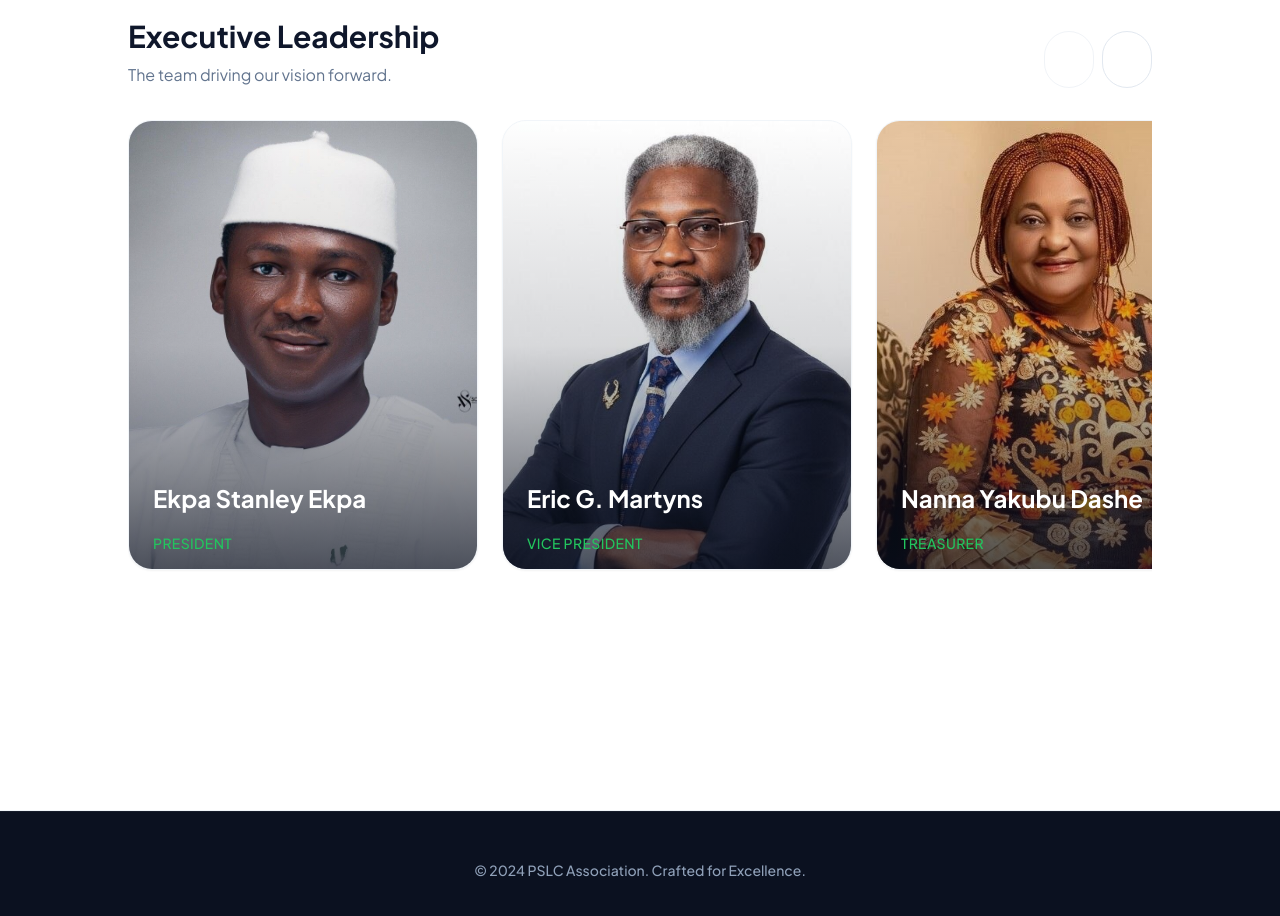
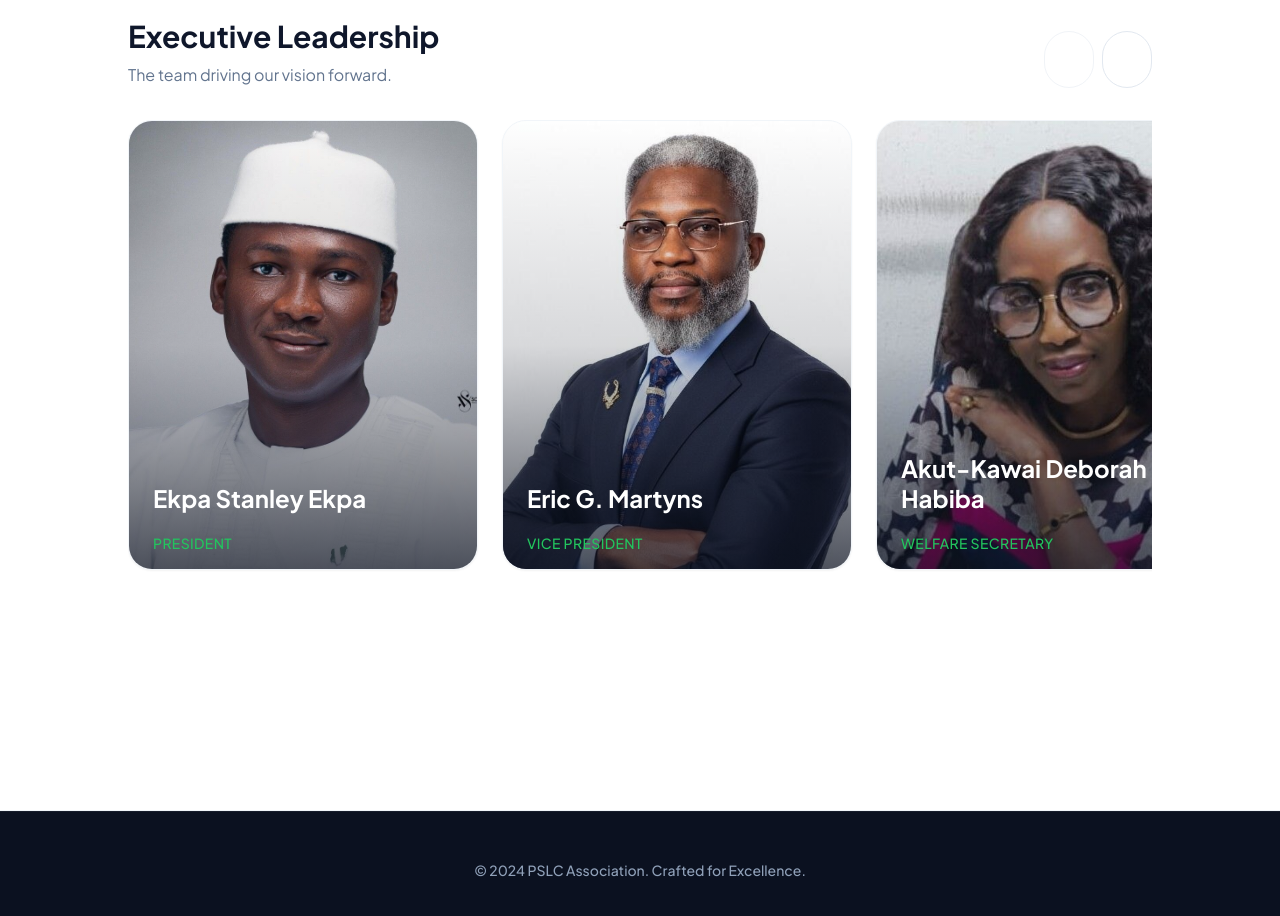
Before and after one commit to KusuConsult-NG/NIPA-Portal, a Next.js app: page /about in a window 1280 px wide. Shown: the part 1880-2796 px from the top of the page. Built offline with nearby package versions, Linux system fonts and the light colour scheme; no server answers.

Commit message:
fix(content): sync leadership order with user request

```diff
--- a/components/about/LeadershipSlider.tsx
+++ b/components/about/LeadershipSlider.tsx
@@ -11,8 +11,8 @@ interface Leader {
 const LEADERS: Leader[] = [
     { name: 'Ekpa Stanley Ekpa', role: 'President', img: '/images/leaders/president.jpg' },
     { name: 'Eric G. Martyns', role: 'Vice President', img: '/images/leaders/vice-president.jpg' },
+    { name: 'Akut-Kawai Deborah Habiba', role: 'Welfare Secretary', img: '/images/leaders/welfare-secretary.jpg' },
     { name: 'Nanna Yakubu Dashe', role: 'Treasurer', img: '/images/leaders/treasurer.jpg' },
-    { name: 'Akut-Kawai Deborah Habiba', role: 'Welfare Secretary', img: '/images/leaders/welfare-secretary.jpg' },
 ];
 
 export default function LeadershipSlider() {
```
